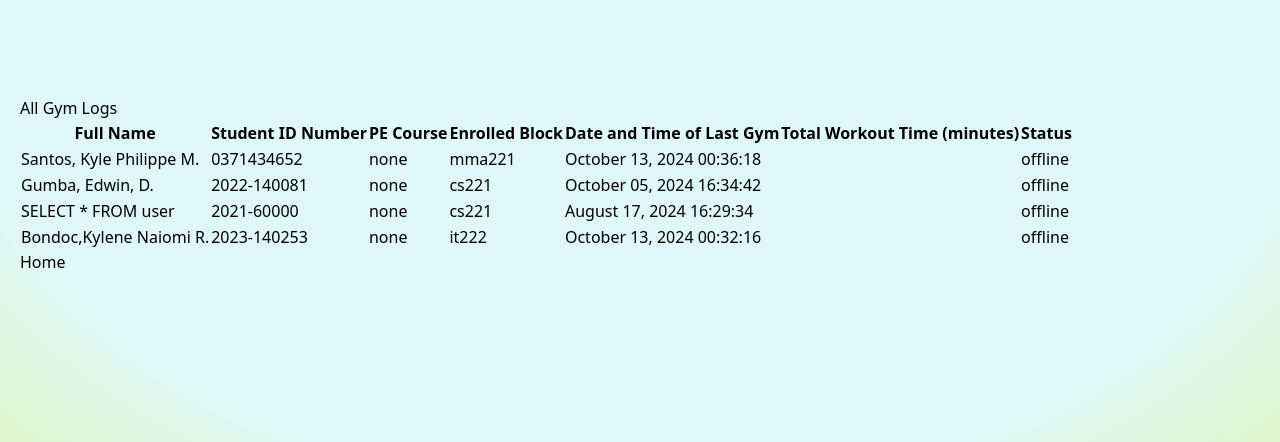
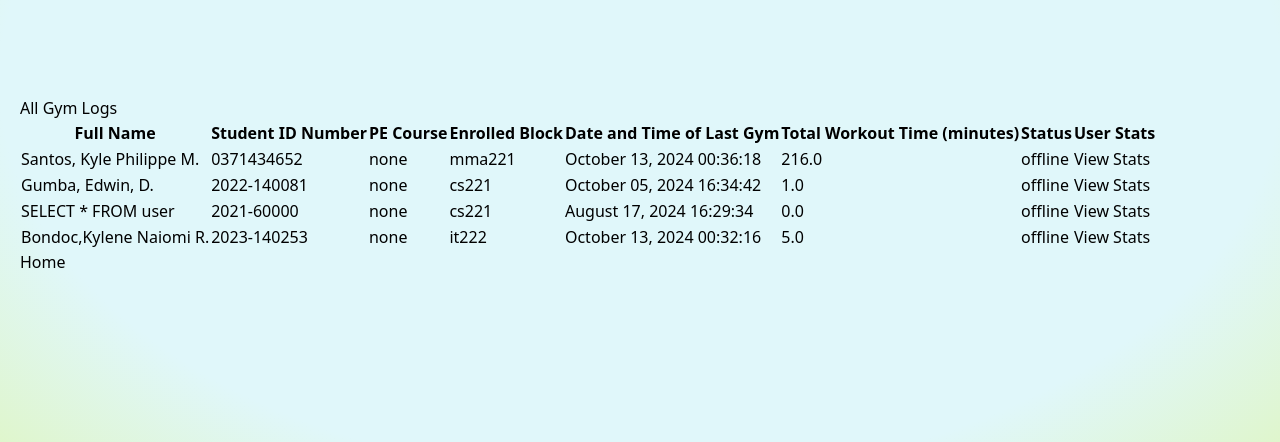
Before and after one commit to tarikuzuma/gymlog-test, a Flask app: page /gym_info in a window 1280 px wide. Shown: the top 442 px of the page. Run offline with Flask 3, Linux system fonts and the light colour scheme; some libraries are stand-ins or nearby versions.

Commit message:
feat: made it so that you can now see all user stats

```diff
--- a/templates/gym_info.html
+++ b/templates/gym_info.html
@@ -14,6 +14,7 @@
                 <th>Date and Time of Last Gym </th>
                 <th>Total Workout Time (minutes)</th>
                 <th>Status</th>
+                <th>User Stats</th>
             </tr>
         </thead>
         <tbody>
@@ -24,8 +25,9 @@
                 <td>{{ log.pe_course }}</td>
                 <td>{{ log.enrolled_block }}</td>
                 <td>{{ log.last_gym }}</td>
-                <td>{{ log.total_time }}</td>
+                <td>{{ log.total_workout_time | round }}</td>
                 <td>{{ log.status }}</td>
+                <td><a href = "/individual_stats/{{log.student_id}}">View Stats</a></td>
             </tr>
             {% endfor %}
         </tbody>
```
Also changed, not shown: instance/spGYM_Log.db, 1 other file.
